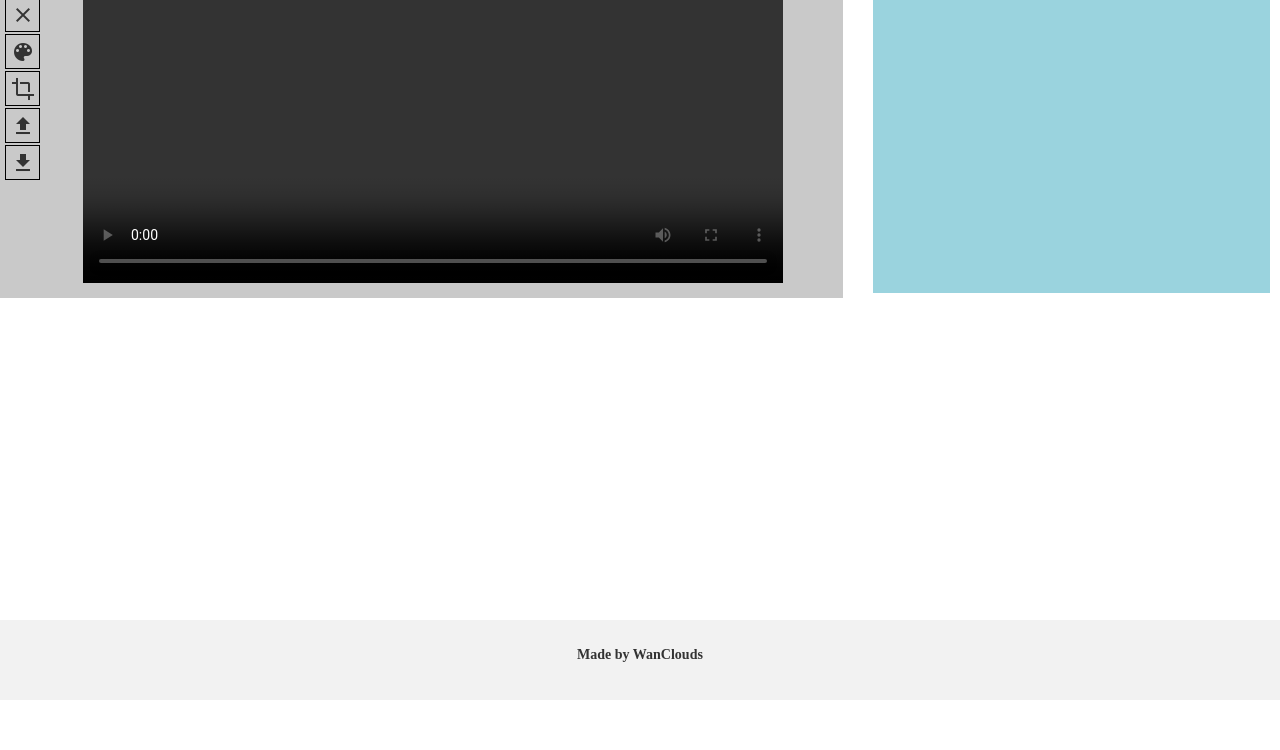
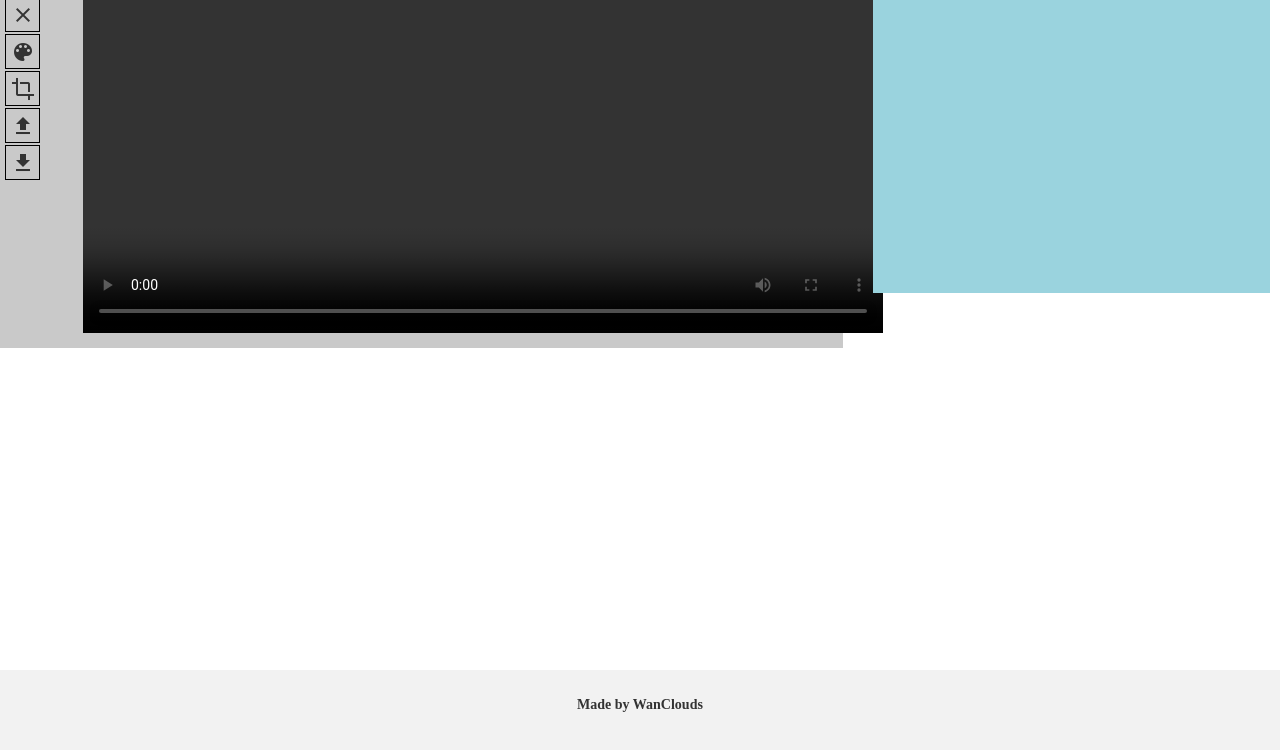
Before and after one commit to vrdyno/mirror, a website: page khidki.html in a window 1280 px wide. Shown: the part 216-966 px from the top of the page. Before the commit the page ends 916 px from the top, so only its background shows below. Drawn offline with nearby package versions, Linux system fonts and the light colour scheme.

Commit message:
Update khidki.html

```diff
--- a/khidki.html
+++ b/khidki.html
@@ -257,7 +257,7 @@ function closeNav() {
 
 
 
-    <video  style="margin: 10px;" id="board" width=700  controls ></video>
+    <video  style="margin: 10px;" id="board" width=800  controls ></video>
 
 </div>
 </div>
```
